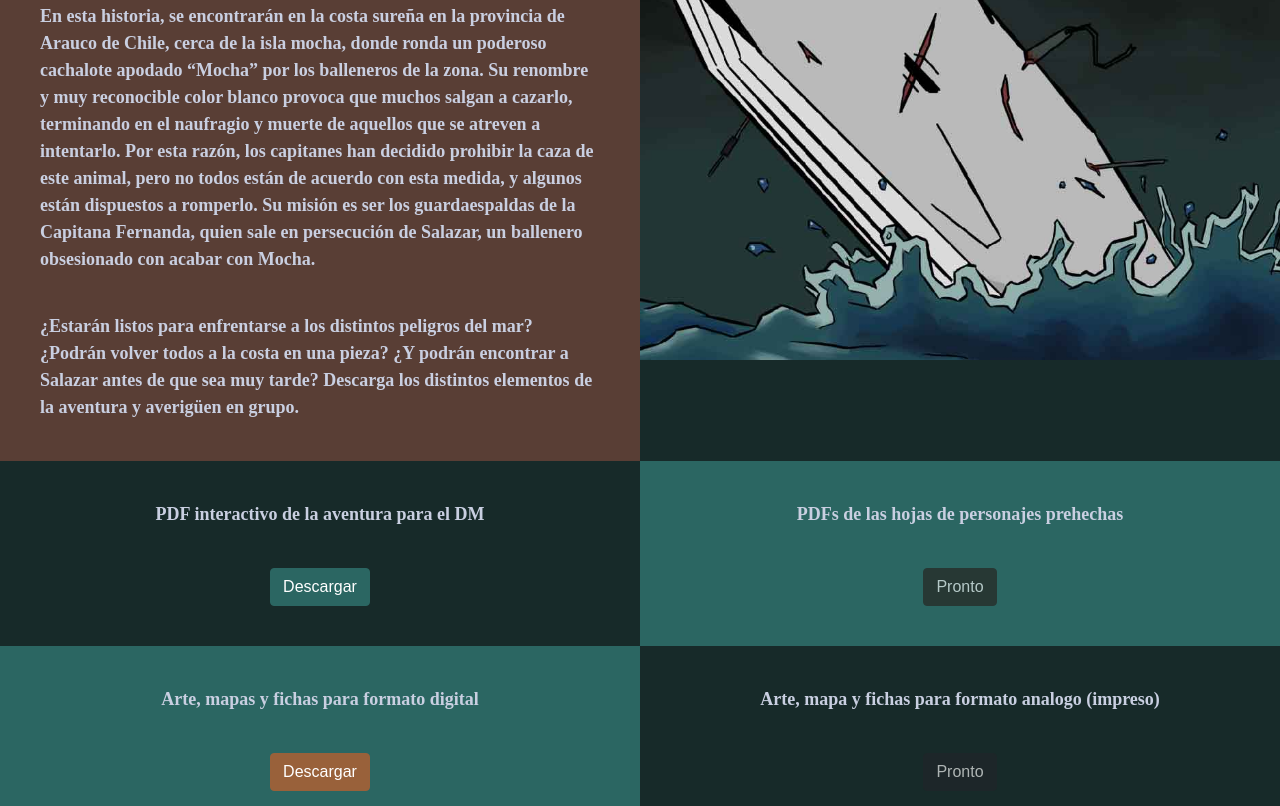
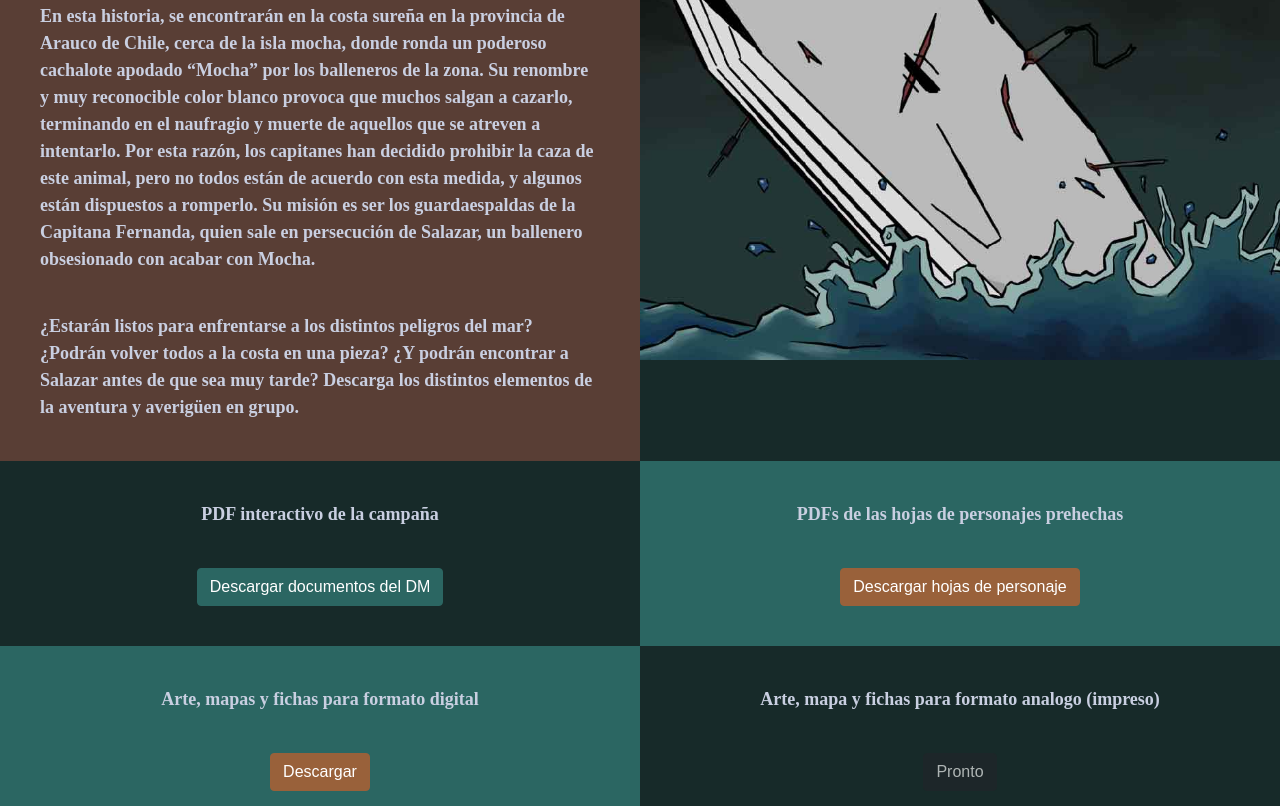
Before and after one commit to LeOcto/MOCHA, a plain HTML site: page aventura.html in a window 1280 px wide. Shown: the part 396-1202 px from the top of the page. Drawn offline with nearby package versions, Linux system fonts and the light colour scheme.

Commit message:
Add files via upload

```diff
--- a/aventura.html
+++ b/aventura.html
@@ -73,11 +73,11 @@
                             <div class="col-sm bg-ao text-center g-0">
                               <p> </p>
                               <p> </p>
-                              <p>PDF interactivo de la aventura para el DM</p>
+                              <p>PDF interactivo de la campaña</p>
                               <p> </p>
                               <p> </p>
                               <div class="text-center">
-                                  <a class="btn btn-dark" href="descargas/campaña-mocha.pdf" download>Descargar</a>
+                                  <a class="btn btn-dark" href="descargas/campaña-mocha.pdf" download>Descargar documentos del DM</a>
                               </div>
                               <p> </p>
                               <p> </p>
@@ -90,7 +90,7 @@
                               <p> </p>
                               <p> </p>
                               <div class="text-center">
-                                  <a class="btn btn-secondary disabled" href="#">Pronto</a>
+                                  <a class="btn btn-secondary" href="descargas/hojas de personaje" download>Descargar hojas de personaje</a>
                               </div>
                               <p> </p>
                               <p> </p>
```
Also changed, not shown: 1 other file.
